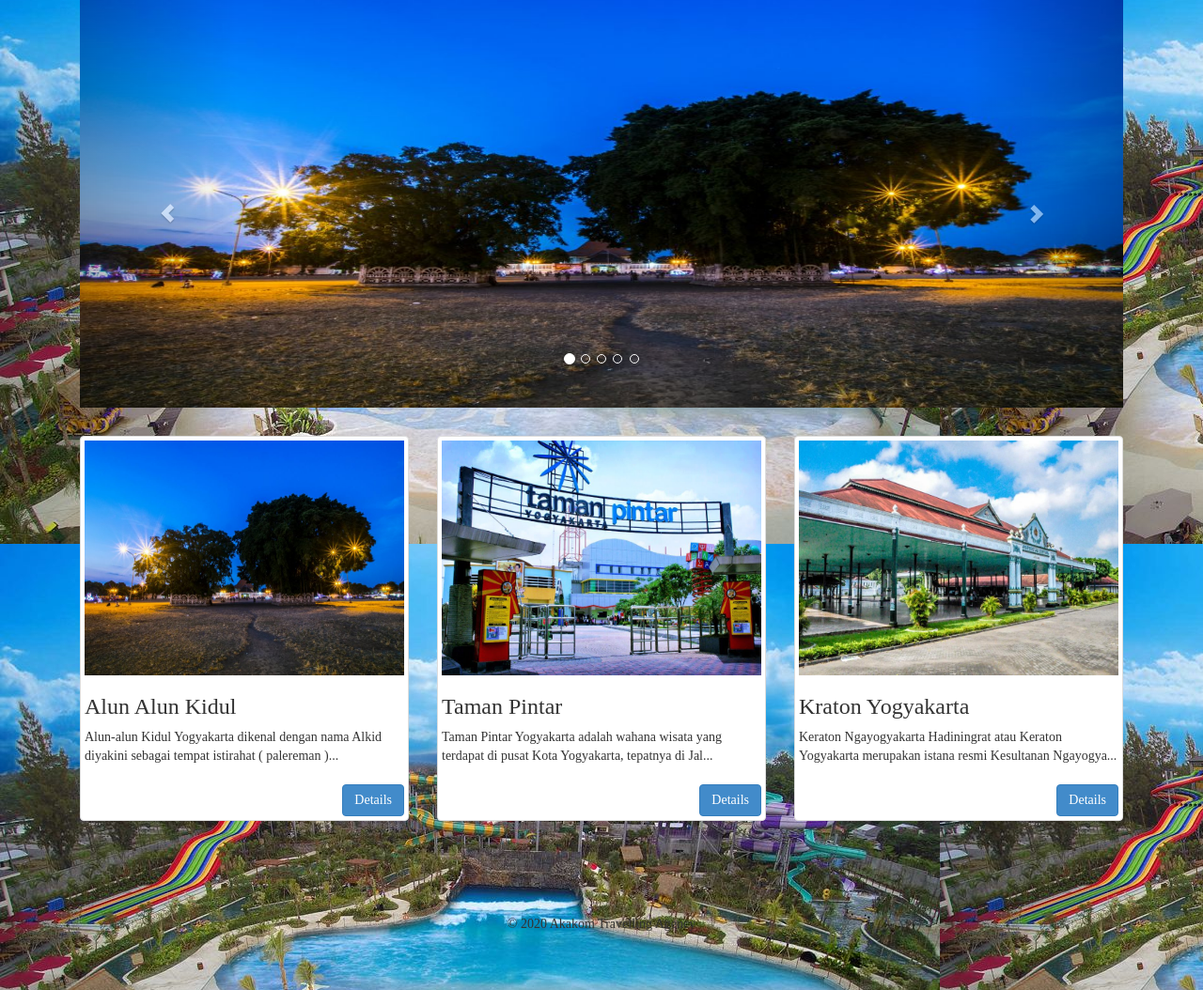
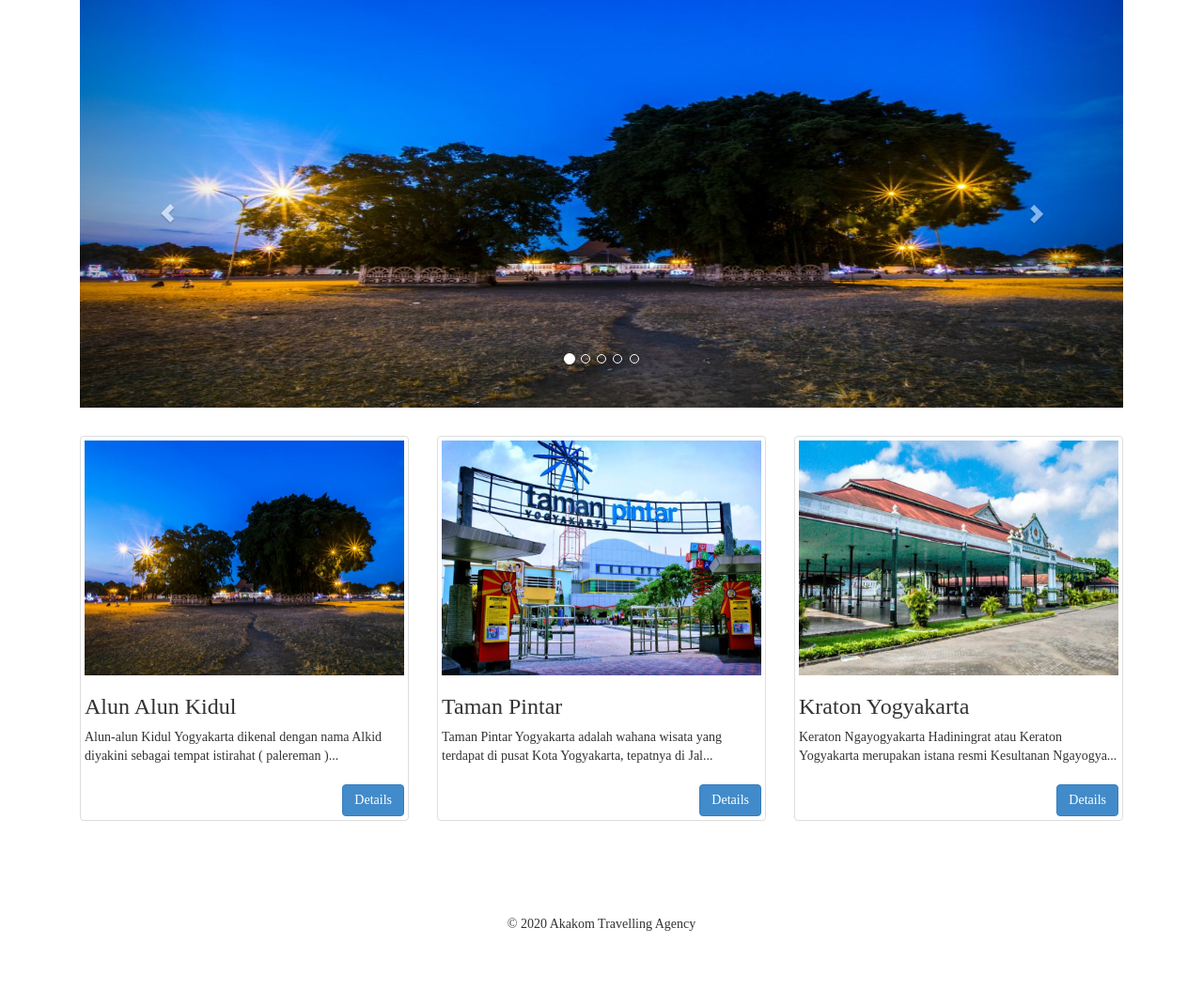
Before and after one commit to johancllau/web-app, a PHP site: page /index.php in a window 1280 px wide. Shown: the part 71-1125 px from the top of the page at 94% size. Run offline with PHP 8.4, Linux system fonts and the light colour scheme; data comes from the database, SQL or seed files in the repository; some web fonts are replaced.

Commit message:
new update

```diff
--- a/css/bootshape.css
+++ b/css/bootshape.css
@@ -1,7 +1,3 @@
-body {
-    background-image:url('../pict/jogja-bay.jpg');
-    background-repeat:repeat;
-}
 p {
     margin: 0 0 20px;
 }
```
